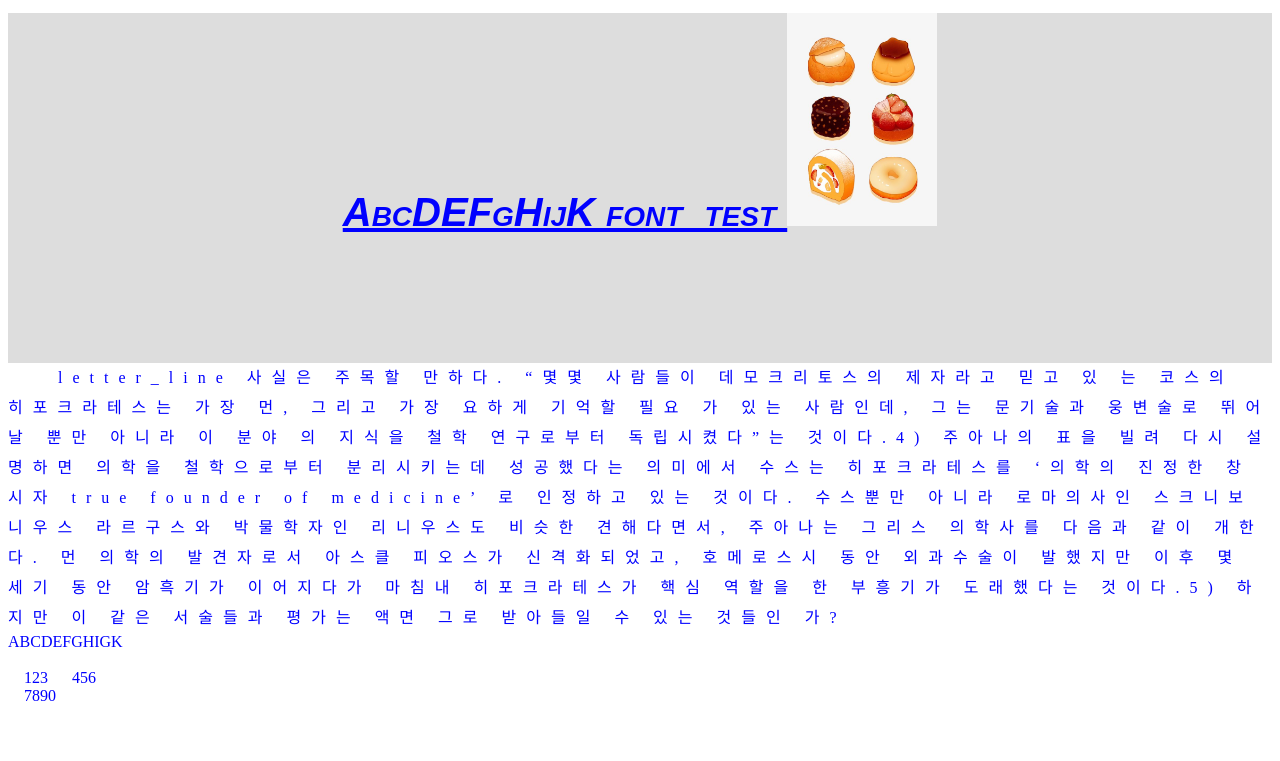
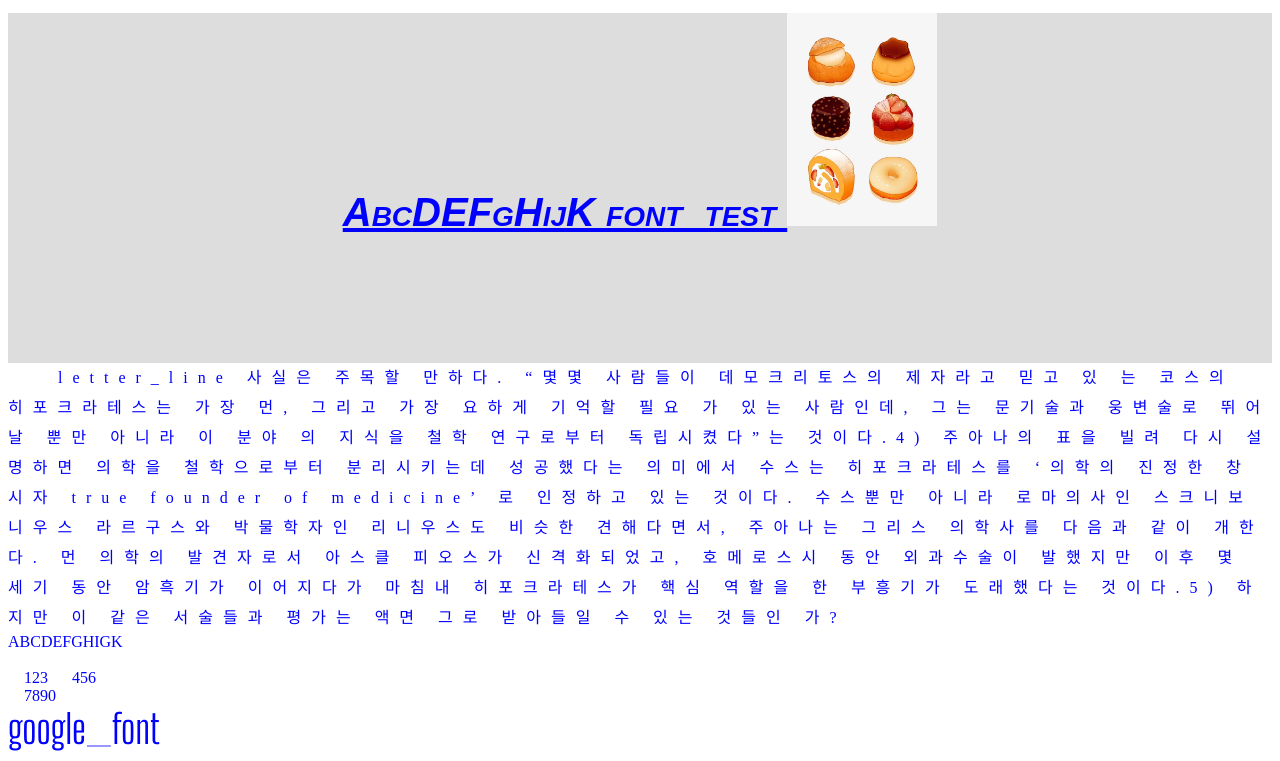
Before and after one commit to hangi001204/DP2019, a plain HTML site: page css.html in a window 1280 px wide. Shown: the part 1144-1905 px from the top of the page. Before the commit the page ends 1857 px from the top, so only its background shows below. Drawn offline with Linux system fonts and the light colour scheme.

Commit message:
Update css.html

```diff
--- a/css.html
+++ b/css.html
@@ -205,4 +205,18 @@ abcdefghigk
     123      456
     7890
 </div>
+
+</style>
+
+<style>
+
+@import url(https://fonts.googleapis.com/css?family=Big+Shoulders+Display&display=swap);
+      .google_font{
+          font-size: 40px;
+      font-family: 'Big Shoulders Display', cursive;
+      }
+</style>
+<div class="google_font">
+        google_font
+</div>
       </html>
```
